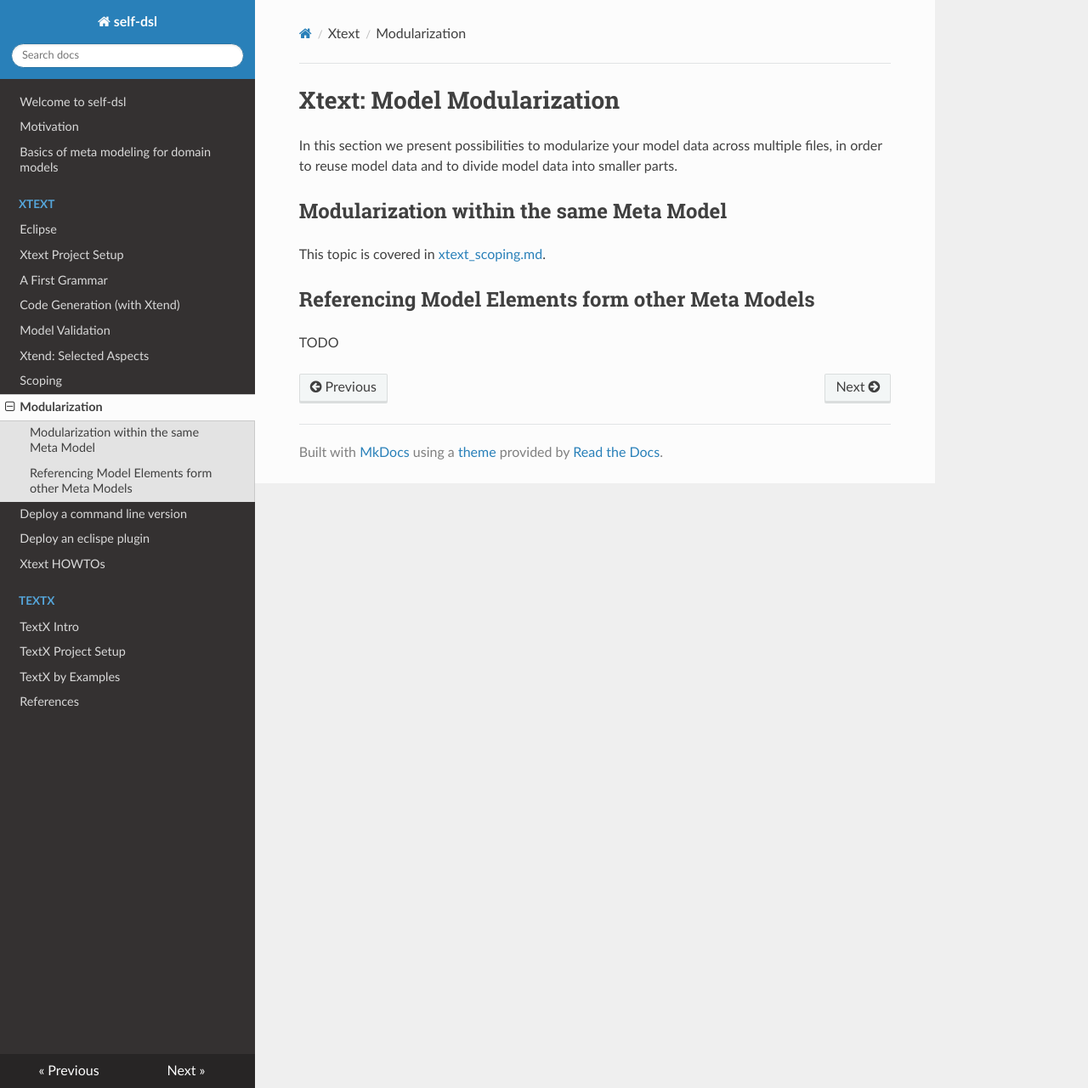
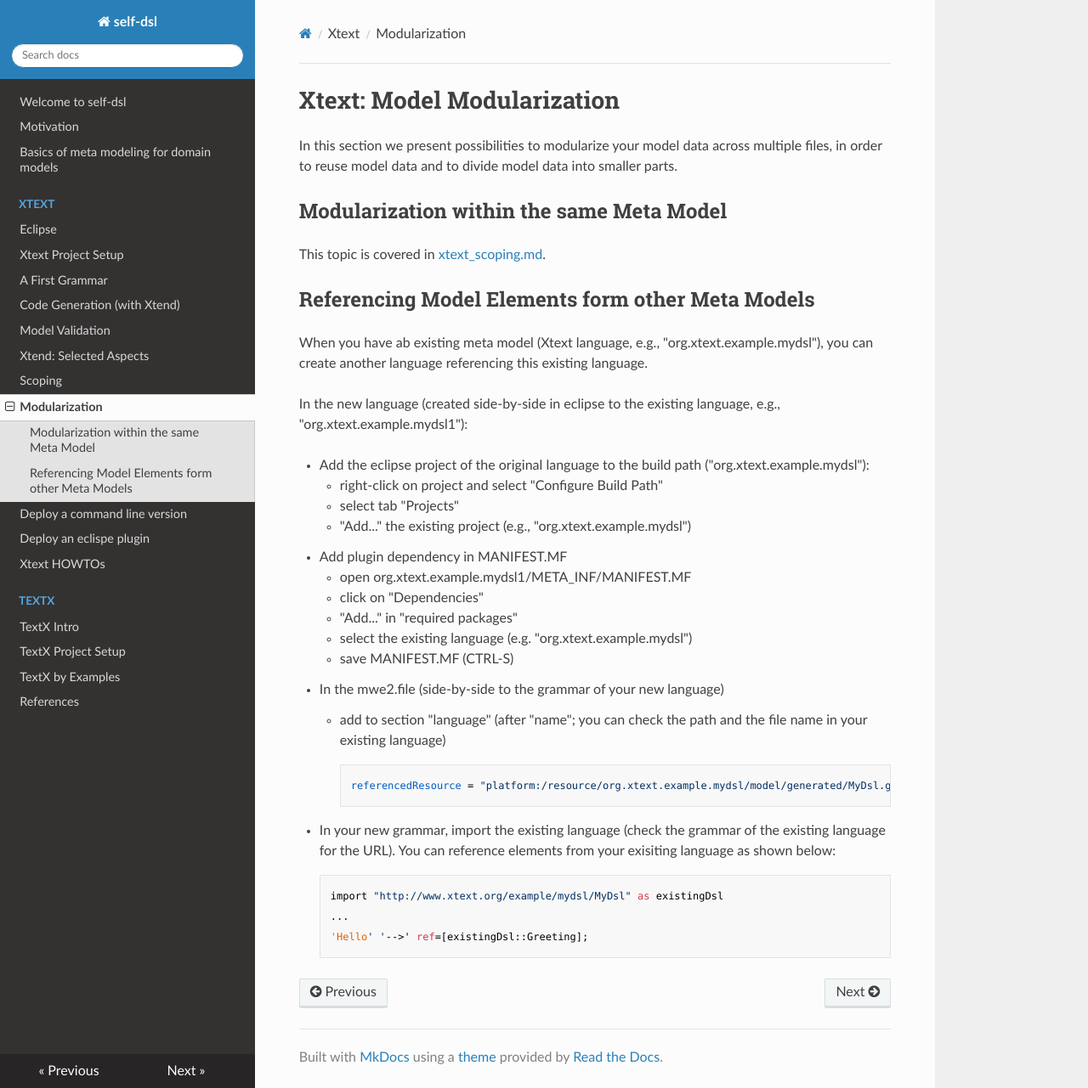
Before and after one commit to goto40/self-dsl, an MkDocs documentation site: the page built from docs/xtext_modularization.md, in a window 1280 px wide and 1281 px high. Shown: the whole window at 85% size. Built offline with MkDocs 1.6.1, drawn with Linux system fonts in a browser that asks for light colours; nearby versions of some CDN libraries; old or Windows-style settings are respelled for this version of MkDocs.

Commit message:
added multi meta model support

```diff
--- a/docs/xtext_modularization.md
+++ b/docs/xtext_modularization.md
@@ -10,4 +10,36 @@
 
 ## Referencing Model Elements form other Meta Models
 
-TODO
+When you have ab existing meta model (Xtext language, e.g.,
+"org.xtext.example.mydsl"), you can create another language referencing this
+existing language.
+
+In the new language (created side-by-side in eclipse to the existing language,
+e.g., "org.xtext.example.mydsl1"):
+
+ * Add the eclipse project of the original language to the build path
+    ("org.xtext.example.mydsl"):
+       * right-click on project and select "Configure Build Path"
+       * select tab "Projects"
+       * "Add..." the existing project (e.g., "org.xtext.example.mydsl")
+ * Add plugin dependency in MANIFEST.MF
+       * open org.xtext.example.mydsl1/META_INF/MANIFEST.MF
+       * click on "Dependencies"
+       * "Add..." in "required packages"
+       * select the existing language (e.g. "org.xtext.example.mydsl")
+       * save MANIFEST.MF (CTRL-S)
+ * In the mwe2.file (side-by-side to the grammar of your new language)
+       * add to section "language" (after "name"; you can check the path and the
+         file name in your existing language)
+
+
+            referencedResource = "platform:/resource/org.xtext.example.mydsl/model/generated/MyDsl.genmodel"
+
+ * In your new grammar, import the existing language (check the grammar of
+   the existing language for the URL). You can reference elements from your
+   exisiting language as shown below:
+
+
+        import "http://www.xtext.org/example/mydsl/MyDsl" as existingDsl
+        ...
+    	'Hello' '-->' ref=[existingDsl::Greeting];
```
